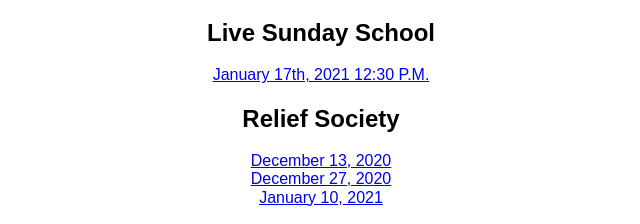
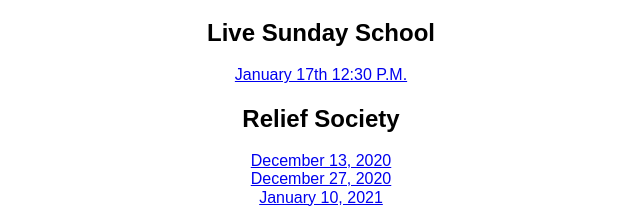
Before and after one commit to JoeWatt40/MontecitoWard, a plain HTML site: page index.html in a window 1280 px wide. Shown: the part 241-465 px from the top of the page, 319-959 px from the left. Drawn offline with Linux system fonts and the light colour scheme.

Commit message:
Update index.html

```diff
--- a/index.html
+++ b/index.html
@@ -25,7 +25,7 @@
 
     <ul>
       <h2>Live Sunday School</h2>
-      <li><a href="https://meetings.ringcentral.com/j/6121364486?pwd=bU84ZWlaYXA0NDE2Q3hGZUd4L2RGdz09">January 17th, 2021 12:30 P.M.</a></li>
+      <li><a href="https://meetings.ringcentral.com/j/6121364486?pwd=bU84ZWlaYXA0NDE2Q3hGZUd4L2RGdz09">January 17th 12:30 P.M.</a></li>
     </ul>
 
     <ul>
```
